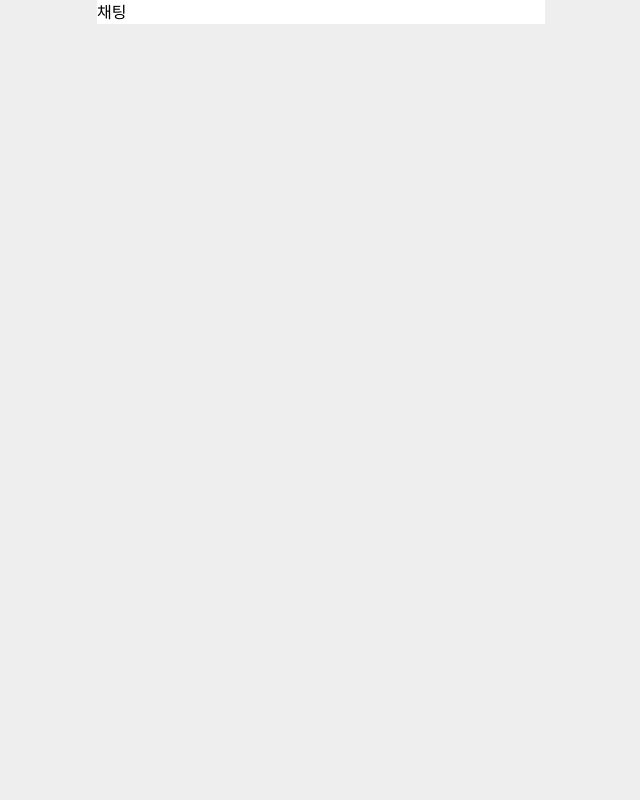
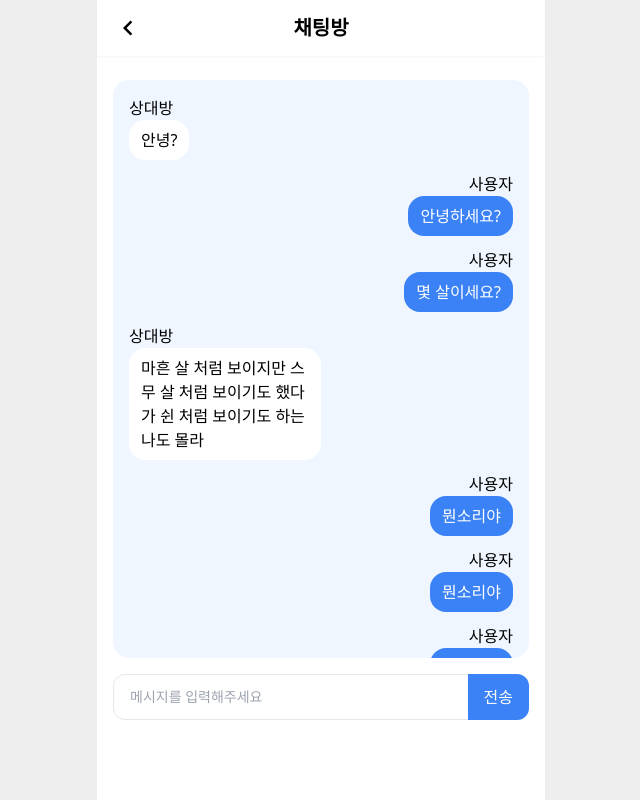
Before and after one commit to frontWeb-dev/watch-together, a Next.js app: page /my-page/party/1/chat in a window 1280 px wide. Shown: the whole page, without its empty margins (319-959 px from the left). Built offline with nearby package versions, Linux system fonts and the light colour scheme.

Commit message:
feat: 채팅

```diff
--- a/app/my-page/party/[id]/chat/page.tsx
+++ b/app/my-page/party/[id]/chat/page.tsx
@@ -1,3 +1,39 @@
+"use client";
+import ChatText from "@/components/ChatText";
+import Header from "@/components/Header";
+import Input from "@/components/Input";
+import { usePathname } from "next/navigation";
+
 export default function Page() {
-  return <div>채팅</div>;
+  const pathname = usePathname();
+  const backPath = pathname.replace("/chat", "");
+
+  return (
+    <div className="relative h-screen">
+      <Header title="채팅방" goBack={backPath} />
+      <div className="h-full w-full space-y-4 px-4 pb-10 pt-20">
+        <div className="h-[85%] w-full space-y-3 overflow-scroll rounded-2xl bg-blue-50 p-4">
+          <ChatText name="상대방" text="안녕?" />
+          <ChatText name="사용자" text="안녕하세요?" reverse />
+          <ChatText name="사용자" text="몇 살이세요?" reverse />
+          <ChatText
+            name="상대방"
+            text="마흔 살 처럼 보이지만 스무 살 처럼 보이기도 했다가 쉰 처럼 보이기도 하는 나도 몰라"
+          />
+          <ChatText name="사용자" text="뭔소리야" reverse />
+          <ChatText name="사용자" text="뭔소리야" reverse />
+          <ChatText name="사용자" text="뭔소리야" reverse />
+          <ChatText name="사용자" text="뭔소리야" reverse />
+          <ChatText name="사용자" text="뭔소리야" reverse />
+          <ChatText name="사용자" text="뭔소리야" reverse />
+        </div>
+        <form className="relative">
+          <Input type="text" name="message" placeholder="메시지를 입력해주세요" />
+          <button className="absolute right-0 top-0 h-[46px] rounded-r-xl bg-blue-500 px-4 text-white">
+            전송
+          </button>
+        </form>
+      </div>
+    </div>
+  );
 }
--- /dev/null
+++ b/components/ChatText.tsx
@@ -0,0 +1,29 @@
+import { joinClass } from "@/libs/client/utils";
+
+interface ChatTextProps {
+  name: string;
+  text: string;
+  reverse?: boolean;
+}
+export default function ChatText({ name, text, reverse }: ChatTextProps) {
+  return (
+    <div
+      className={joinClass(
+        "flex w-full flex-col",
+        reverse ? "items-end justify-end" : "items-start"
+      )}
+    >
+      <div className="max-w-[50%]">
+        <p className={reverse ? "text-right" : "text-left"}>{name}</p>
+        <p
+          className={joinClass(
+            "w-full rounded-2xl px-3 py-2",
+            reverse ? "bg-blue-500 text-white" : "bg-white"
+          )}
+        >
+          {text}
+        </p>
+      </div>
+    </div>
+  );
+}
```
